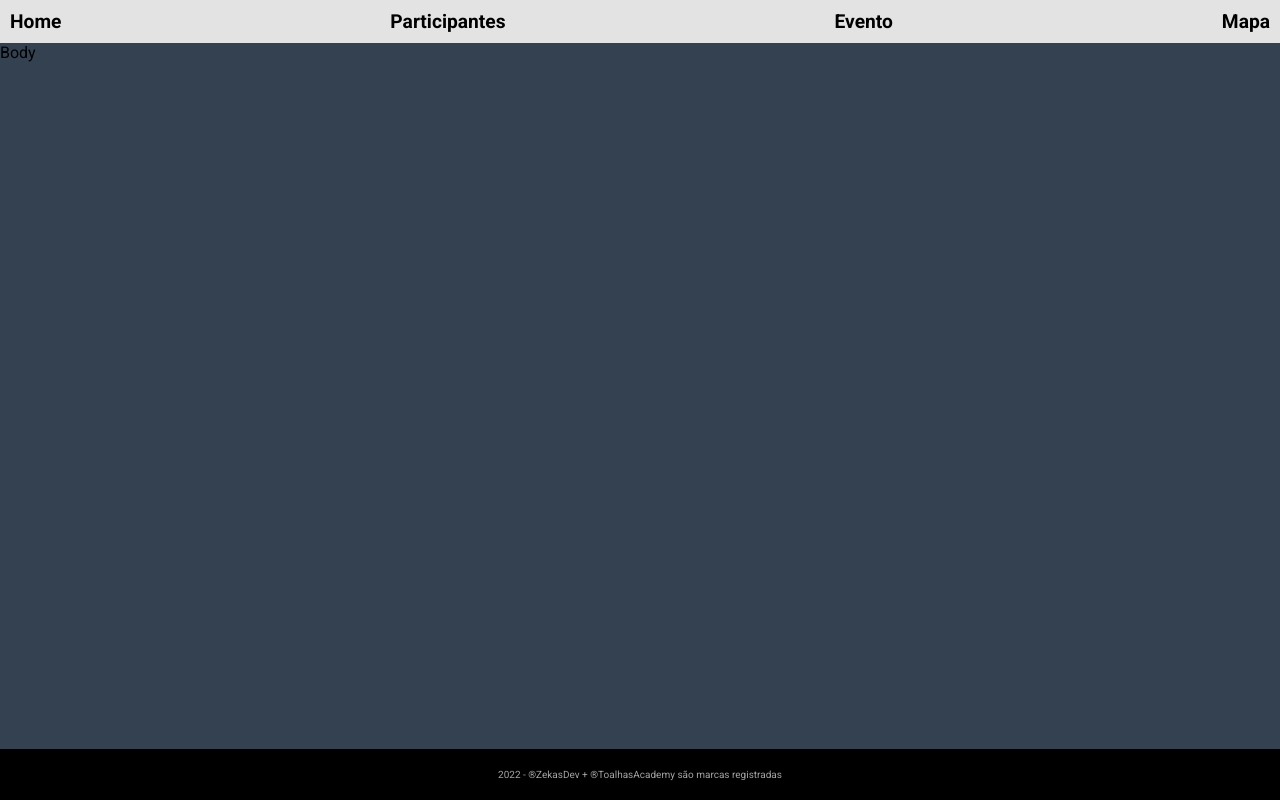
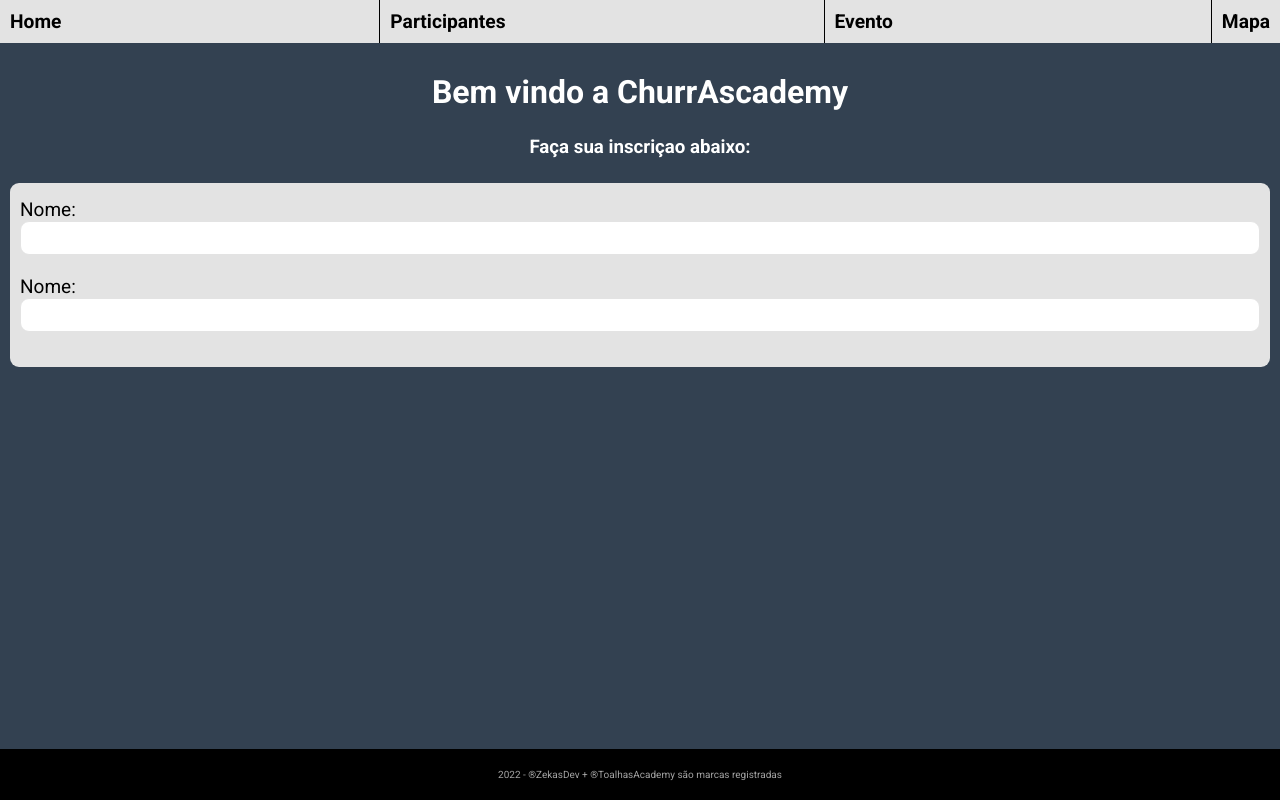
Before and after one commit to ZekasDev/ChurrAscademy, a React (Vite) app: page / in a window 1280 px wide. Built offline with nearby package versions, Linux system fonts and the light colour scheme.

Commit message:
Inicializando form de participante

```diff
--- a/src/components/Header/Header.scss
+++ b/src/components/Header/Header.scss
@@ -12,5 +12,9 @@
     padding: 10px 10px;
     &:hover {
     }
+
+    + a {
+      border-left: 1px solid #000;
+    }
   }
 }
--- a/src/pages/Home/Home.jsx
+++ b/src/pages/Home/Home.jsx
@@ -7,7 +7,14 @@ export function Home() {
     <div className="home">
       <Header />
       <div className="content">
-        <div>Body</div>
+        <h1>Bem vindo a ChurrAscademy</h1>
+        <h3>Faça sua inscriçao abaixo:</h3>
+        <form>
+          <label>Nome:</label>
+          <input type="text" />
+          <label>Nome:</label>
+          <input type="text" />
+        </form>
       </div>
       <Footer />
     </div>
--- a/src/pages/Home/Home.scss
+++ b/src/pages/Home/Home.scss
@@ -5,5 +5,43 @@
 
   .content {
     flex: 1;
+    margin-top: 30px;
+    text-align: center;
+    color: white;
+
+    h1 {
+      margin-bottom: 25px;
+    }
+
+    h3 {
+      margin-bottom: 25px;
+    }
+
+    form {
+      display: flex;
+      flex-direction: column;
+
+      margin-inline: 10px;
+      border-radius: 9px;
+      background-color: #e3e3e3;
+      padding: 15px 10px;
+
+      color: black;
+
+      label {
+        font-size: 19px;
+        width: fit-content;
+        margin-right: 15px;
+      }
+
+      input {
+        width: 100%;
+        padding-block: 5px;
+        font-size: 19px;
+        border-radius: 9px;
+        border: 1px solid #e3e3e3;
+        margin-bottom: 20px;
+      }
+    }
   }
 }
```
